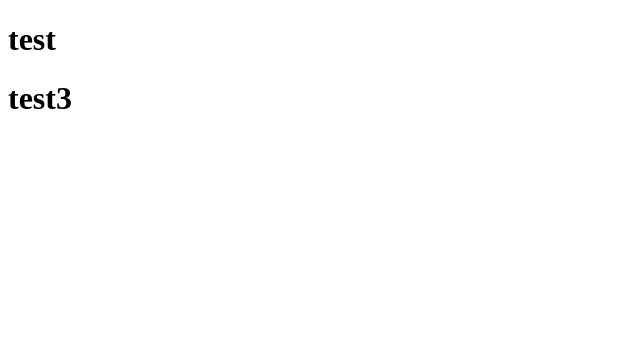
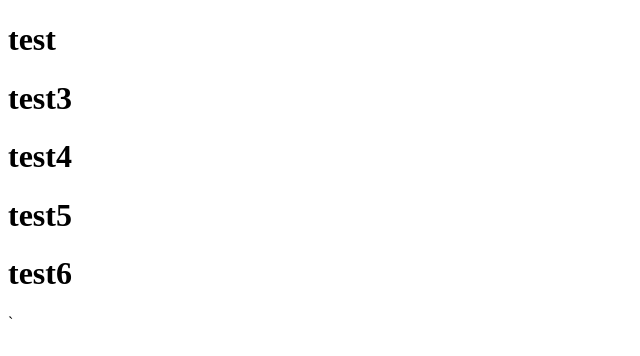
Before and after one commit to trantuananh6279/testgit, a plain HTML site: page index.html in a window 1280 px wide. Shown: the whole page, without its empty margins (0-640 px from the left). Drawn offline with Linux system fonts and the light colour scheme.

Commit message:
test commit 1

```diff
--- a/index.html
+++ b/index.html
@@ -8,5 +8,8 @@
 <body>
     <h1>test</h1>
     <h1>test3</h1>
+    <h1>test4</h1>
+    <h1>test5</h1>
+    <h1>test6</h1>
 </body>
-</html>
+</html>`
```
